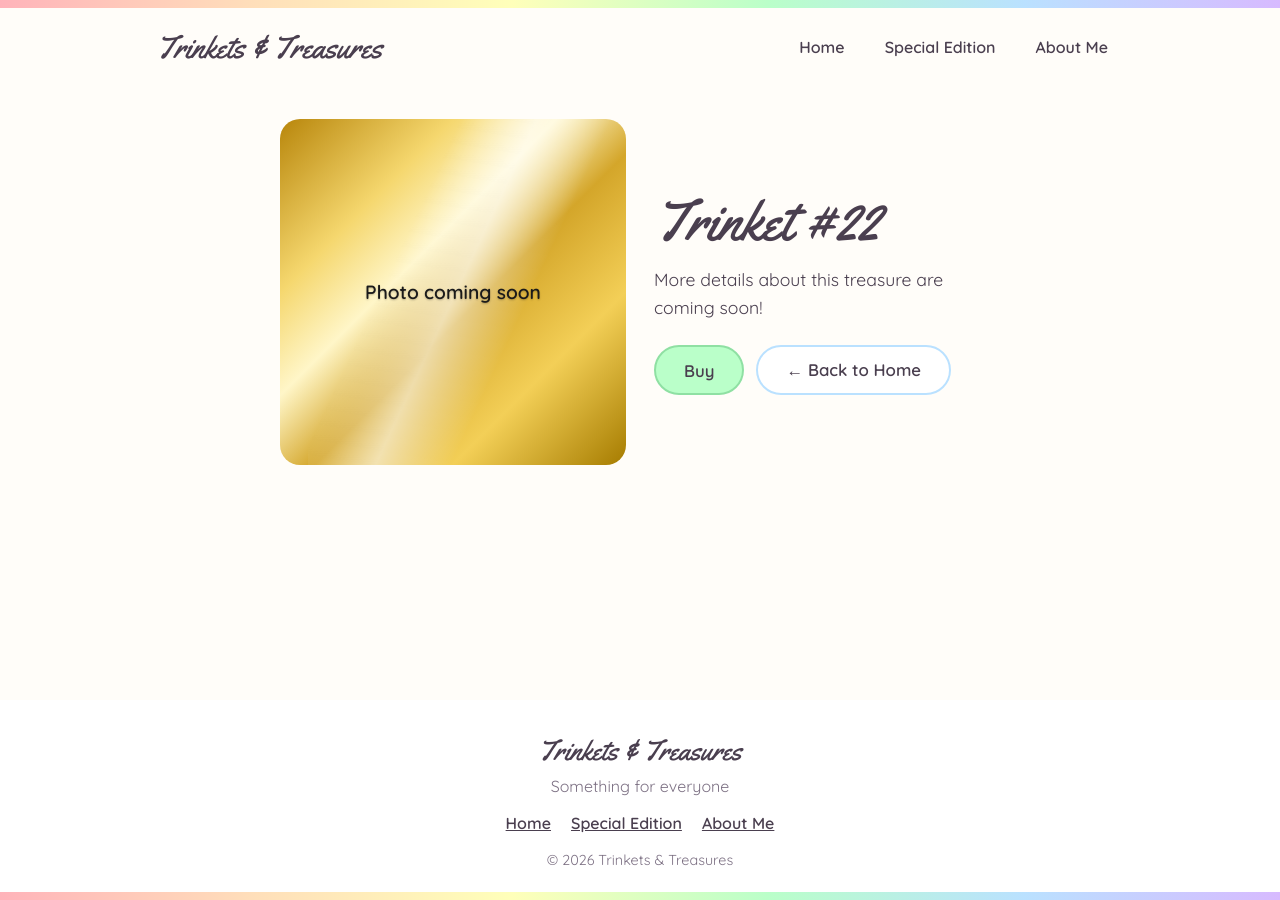
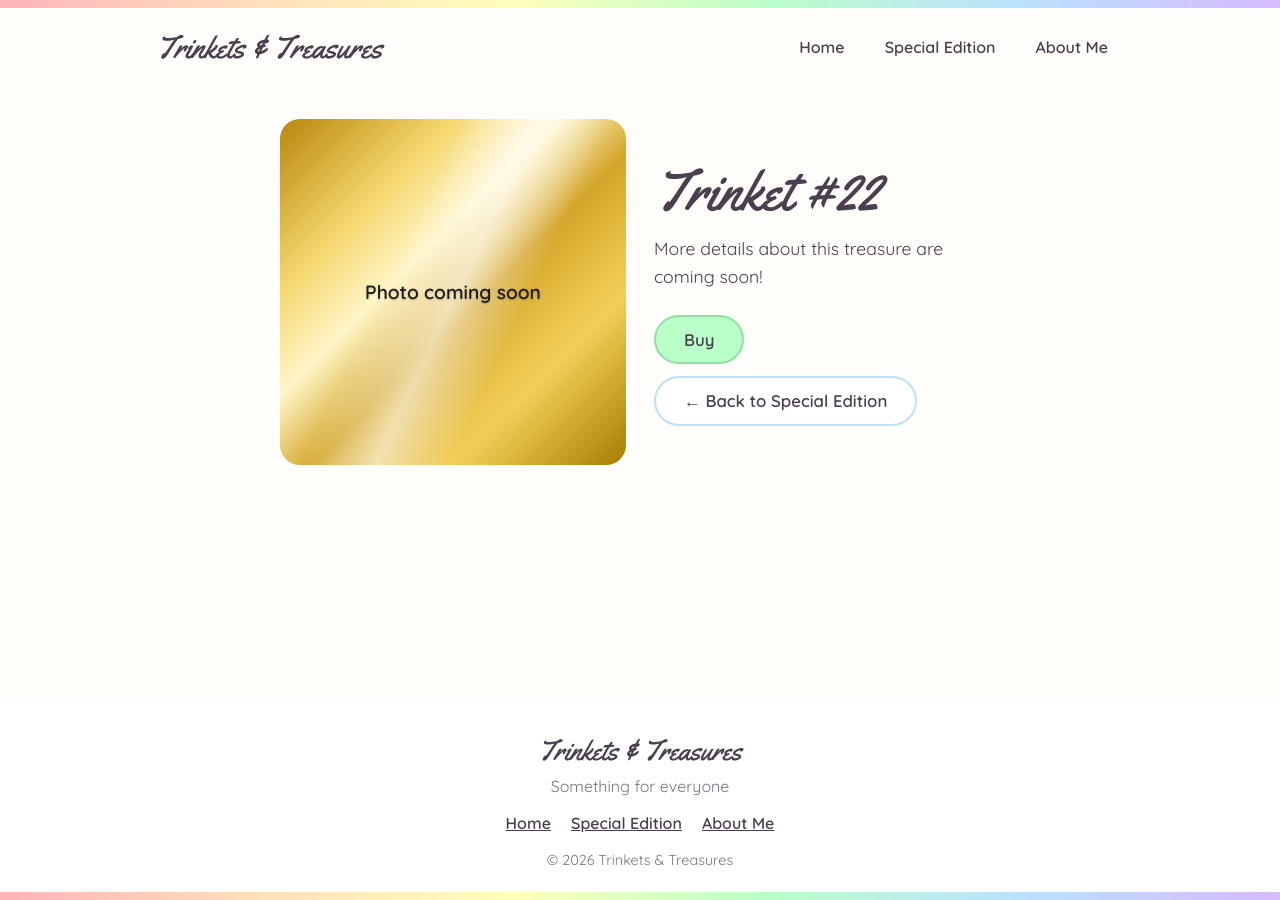
Before and after one commit to LucysTrinketsandTreasures/website-files, a Jekyll site: the page built from _products/trinket-22.md, in a window 1280 px wide. Built offline with Jekyll 4.4.1, drawn with Linux system fonts in a browser that asks for light colours.

Commit message:
Special edition products link back to their page

```diff
--- a/_layouts/product.html
+++ b/_layouts/product.html
@@ -20,7 +20,11 @@
       <button class="btn btn-buy" id="buy-button" type="button" aria-expanded="false" aria-controls="buy-options"
         onclick="toggleBuyOptions(true);">Buy</button>
       {% endif %}
+      {% if page.special %}
+      <a class="btn btn-home" href="{{ '/special-edition/' | relative_url }}">&larr; Back to Special Edition</a>
+      {% else %}
       <a class="btn btn-home" href="{{ '/' | relative_url }}">&larr; Back to Home</a>
+      {% endif %}
     </div>
     {% if page.price %}<p class="product-price">{{ page.price }}</p>{% endif %}
 
```
